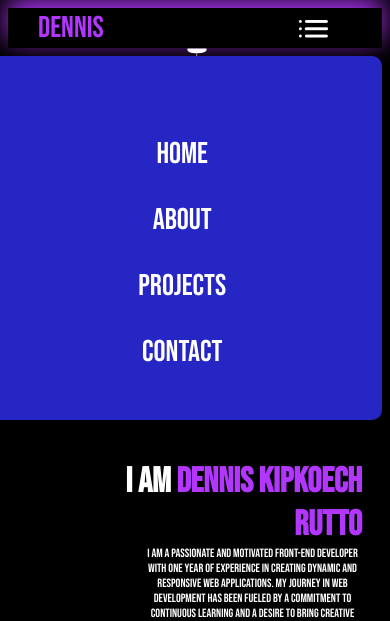
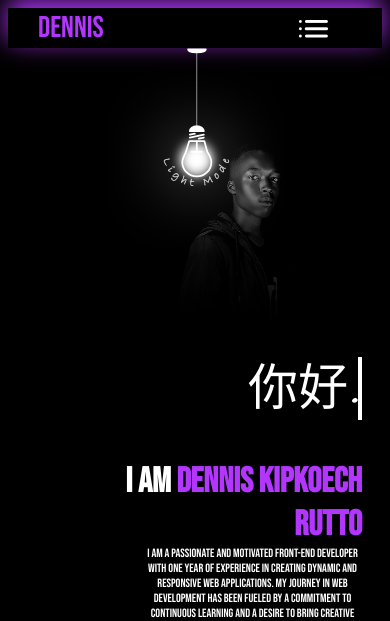
Before and after one commit to ruttogit/Denniskipkoech, a plain HTML site: page index.html in a window 390 px wide. Shown: the top 621 px of the page. Drawn offline with nearby package versions, Linux system fonts and the light colour scheme.

Commit message:
changes on nav menu

```diff
--- a/style.css
+++ b/style.css
@@ -410,9 +410,8 @@ footer img{
 
     .nav-menu{
         z-index: 250;
-        display: flex;
         color: #ffffff;
-        display: flex;
+        display: none;
         position: fixed;
         flex-direction: row;
         top: 2.5rem;
```
